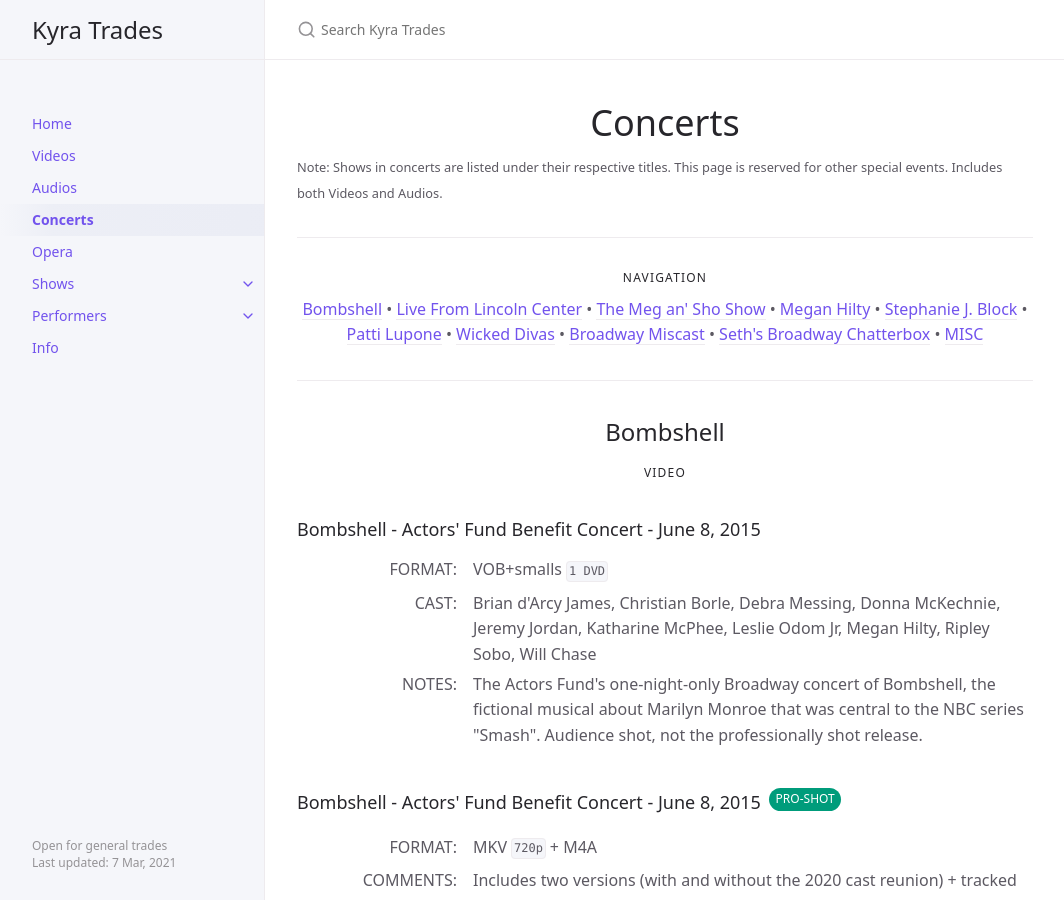
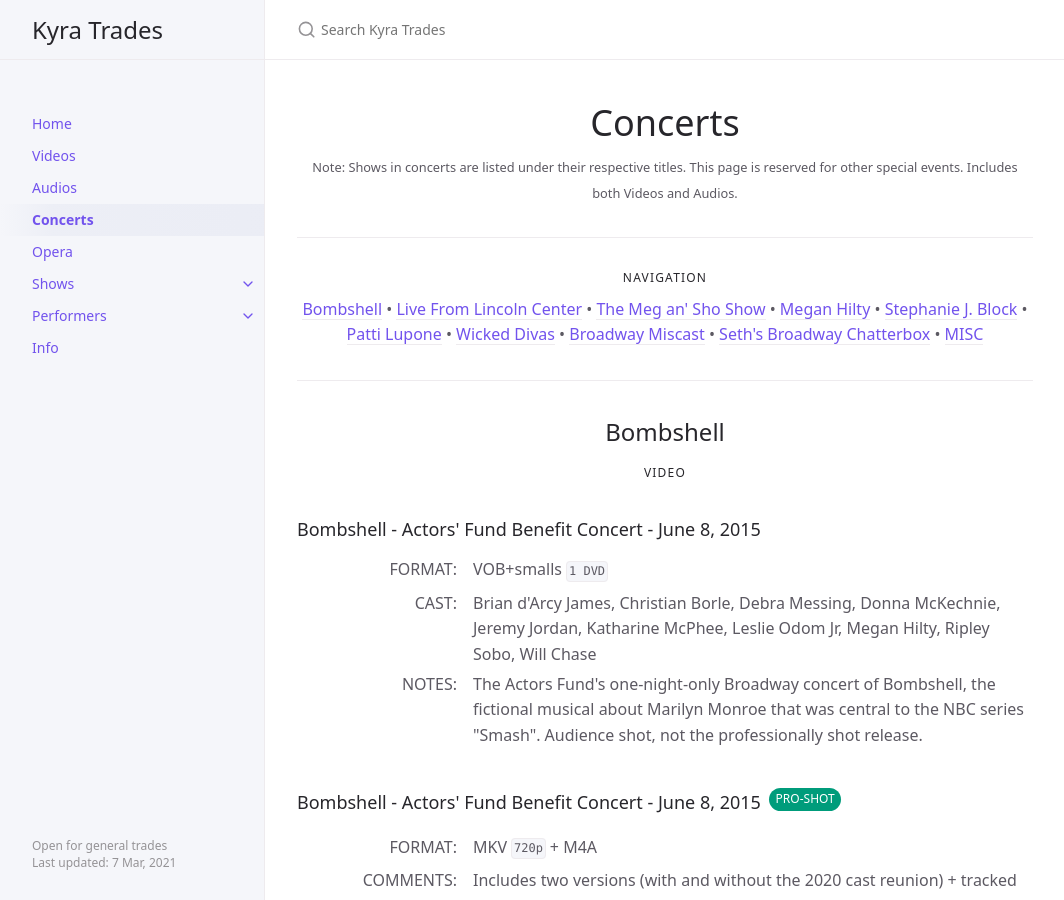
Before and after one commit to kyratrades/kyratrades.github.io, a Jekyll site: the page built from docs/concerts.md, in a window 1280 px wide and 900 px high. Shown: the whole window, without its empty margins (107-1171 px from the left). Built offline with Jekyll 4.4.1, drawn with Linux system fonts in a browser that asks for light colours.

```diff
--- a/docs/concerts.md
+++ b/docs/concerts.md
@@ -8,7 +8,7 @@ permalink: /concerts
 # Concerts
 {: .no_toc }
 
-<small>Note: Shows in concerts are listed under their respective titles. This page is reserved for other special events. Includes both Videos and Audios.</small>
+<center><small>Note: Shows in concerts are listed under their respective titles. This page is reserved for other special events. Includes both Videos and Audios.</small></center>
 
 ---
 
```
